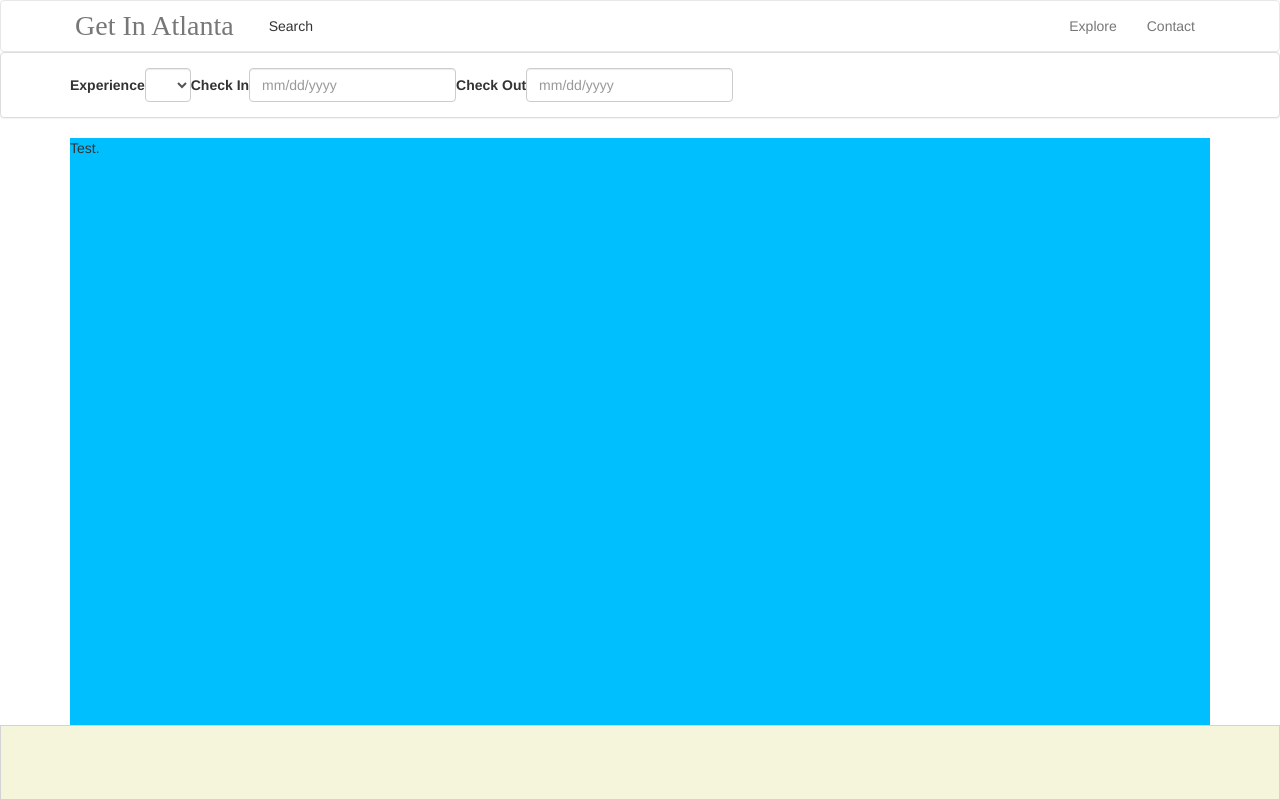
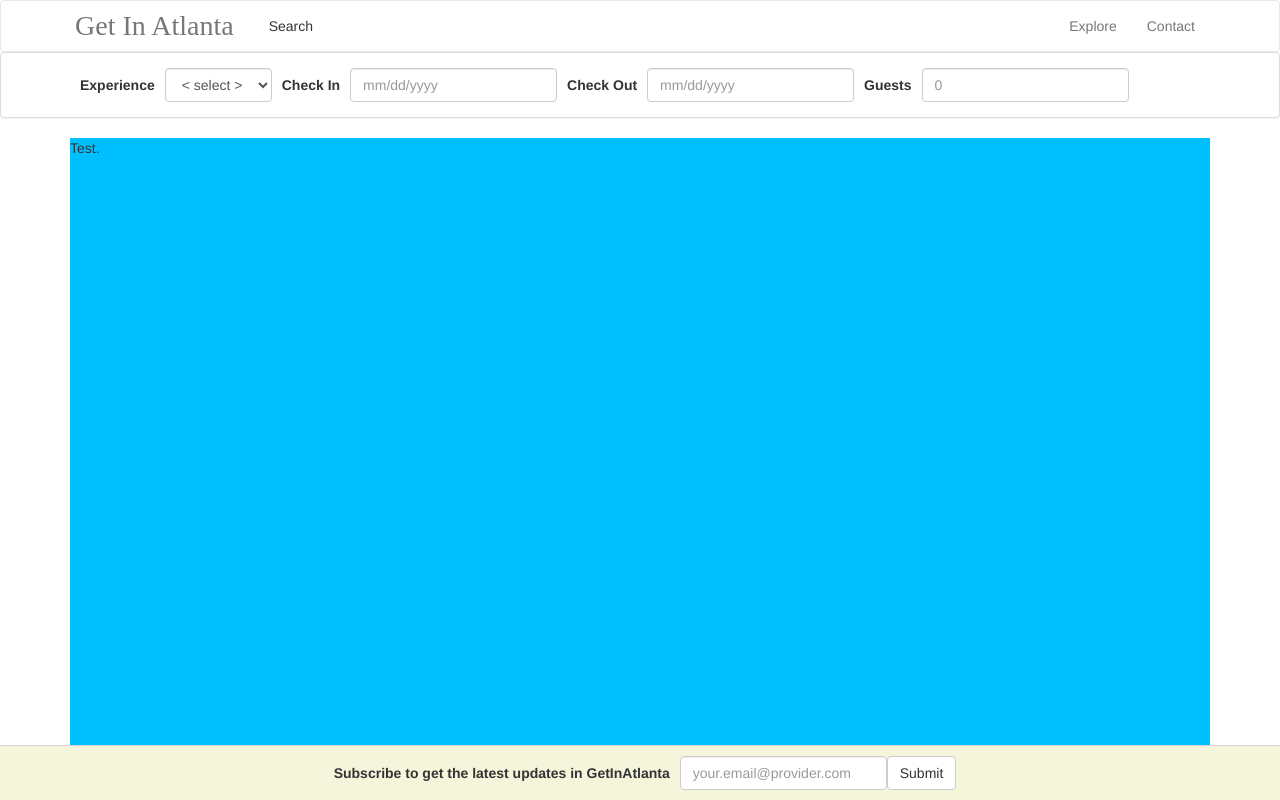
Before and after one commit to rocalworks/gia-booking-app, a React (Create React App) app: page / in a window 1280 px wide. Both pictures are taken after a click on the button "Search". Shown: the top 800 px of the page. Built offline with nearby package versions, Linux system fonts and the light colour scheme; the HTML template or start-up script is replaced by a standard one; a web font is replaced by a local one.

Commit message:
Adding forms to sticky newsletter and search

```diff
--- a/public/styles.css
+++ b/public/styles.css
@@ -62,13 +62,14 @@ body {
 /* Newsletter here */
 
 .newsletter, .sticky-newsletter, newsletter-space {
-    height: 75px;
+    padding: 10px;
+    text-align: center;
 }
 
 .newsletter, .sticky-newsletter {
     display: block;
     background-color: beige;
-    border: solid 1px lightgray;
+    border-top: solid 1px lightgray;
 }
 
 .sticky-newsletter {
@@ -88,6 +89,7 @@ footer {
     width: 100vw;
     background-color: darkslategray;
     z-index: 30;
+    border-top: solid 1px #79cdcd;
 }
 
 footer > .container {
@@ -105,6 +107,7 @@ footer > .container {
 }
 
 .copyright {
+    border-top: solid 1px gray;
     padding: 20px;
 }
 
@@ -126,3 +129,8 @@ footer > .container {
 .navbar {
     margin-bottom: 0px;
 }
+
+.control-label {
+    padding-left: 10px;
+    padding-right: 10px;
+}
--- /dev/null
+++ b/src/common/FieldGroup.js
@@ -0,0 +1,28 @@
+import React, { Component } from 'react';
+import { FormGroup, FormControl, ControlLabel, HelpBlock } from 'react-bootstrap';
+
+export function InputFieldGroup({ id, label, help, ...props }) {
+    return (
+        <FormGroup controlId={id}>
+            <ControlLabel>{label}</ControlLabel>
+            <FormControl {...props} />
+            {help && <HelpBlock>{help}</HelpBlock>}
+        </FormGroup>
+    );
+}
+
+export function SelectFieldGroup({ id, label, options, help, ...props}) {
+    return (
+        <FormGroup controlId={id}>
+            <ControlLabel>{label}</ControlLabel>
+            { /* TODO: Reflect option from the actual data */ }
+            <FormControl componentClass="select" placeholder={label}>
+                {
+                    options.map( (option) =>
+                        <option key={option.value} value={option.value}>{option.display}</option>
+                    )
+                }
+            </FormControl>
+        </FormGroup>
+    );
+}
--- a/src/common/Footer.js
+++ b/src/common/Footer.js
@@ -1,6 +1,5 @@
 import React, { Component } from 'react';
 import { Grid, Row, Col } from 'react-bootstrap';
-import Newsletter from './Newsletter';
 
 class Footer extends Component {
     render() {
@@ -19,20 +18,21 @@ class Footer extends Component {
                                 </Col>
                                 <Col sm={6} md={4}>
                                     <div className="footer-section">
-                                        <p className="copyright-name">© 2018 Company Name Here</p>
+
                                     </div>
                                 </Col>
                                 <Col sm={6} md={4}>
                                     <div className="footer-section">
                                         This is the third section. <br />
-
                                     </div>
                                 </Col>
                             </Row>
                         </Grid>
                     </div>
                 </div>
-                <Newsletter />
+                <div className="copyright">
+                    <p className="copyright-name">© 2018 Company Name Here</p>
+                </div>
             </footer>
         );
     }
--- a/src/common/Newsletter.js
+++ b/src/common/Newsletter.js
@@ -1,4 +1,6 @@
 import React, { Component } from 'react';
+import { Form, Button } from 'react-bootstrap';
+import { InputFieldGroup } from './FieldGroup';
 
 class Newsletter extends Component {
     render() {
@@ -8,8 +10,18 @@ class Newsletter extends Component {
             <div className={addSticky}>
                 <div className="newsletter-space"></div>
                 <div className="newsletter-content">
-                    <div className="content">
+                    <div className="container">
                         { /* TODO: Add content here. */}
+
+                        <Form inline>
+                            <InputFieldGroup
+                                id="newsletter"
+                                type="email"
+                                label="Subscribe to get the latest updates in GetInAtlanta"
+                                placeholder="your.email@provider.com"
+                                />
+                            <Button type="submit">Submit</Button>
+                        </Form>
                     </div>
                 </div>
             </div>
--- a/src/common/Search.js
+++ b/src/common/Search.js
@@ -1,16 +1,6 @@
 import React, { Component } from 'react';
-import { Panel } from 'react-bootstrap';
-import { Form, FormGroup, FormControl, ControlLabel, HelpBlock } from 'react-bootstrap';
-
-function FieldGroup({ id, label, help, ...props }) {
-    return (
-        <FormGroup controlId={id}>
-            <ControlLabel>{label}</ControlLabel>
-            <FormControl {...props} />
-            {help && <HelpBlock>{help}</HelpBlock>}
-        </FormGroup>
-    );
-}
+import { Panel, Form } from 'react-bootstrap';
+import { SelectFieldGroup, InputFieldGroup } from './FieldGroup';
 
 class Search extends Component {
     constructor(props) {
@@ -32,25 +22,34 @@ class Search extends Component {
                         { /* TODO: Form goes here. */}
                         <div className="container">
                             <Form inline>
-                                <FormGroup>
-                                    <ControlLabel>Experience</ControlLabel>
-                                    <FormControl componentClass="select" placeholder="select">
-                                        <option value="Party"></option>
-                                        <option value="Children"></option>
-                                        <option value="Cat Here"></option>
-                                    </FormControl>
-                                </FormGroup>
-                                <FieldGroup
+                                { /* TODO: Reflect option from the actual data */ }
+                                <SelectFieldGroup
+                                    id="experience"
+                                    label="Experience"
+                                    options={[
+                                        { value: "none", display: "< select >" },
+                                        { value: "party", display: "Party" },
+                                        { value: "children", display: "Children" },
+                                        { value: "etc", display: "Et Cetera" }
+                                    ]}
+                                    />
+                                <InputFieldGroup
                                     id="check-in"
                                     type="text"
                                     label="Check In"
                                     placeholder="mm/dd/yyyy"
                                     />
-                                <FieldGroup
+                                <InputFieldGroup
                                     id="check-out"
                                     type="text"
                                     label="Check Out"
                                     placeholder="mm/dd/yyyy"
+                                    />
+                                <InputFieldGroup
+                                    id="numGuests"
+                                    type="number"
+                                    label="Guests"
+                                    placeholder="0"
                                     />
                             </Form>
                         </div>
```
